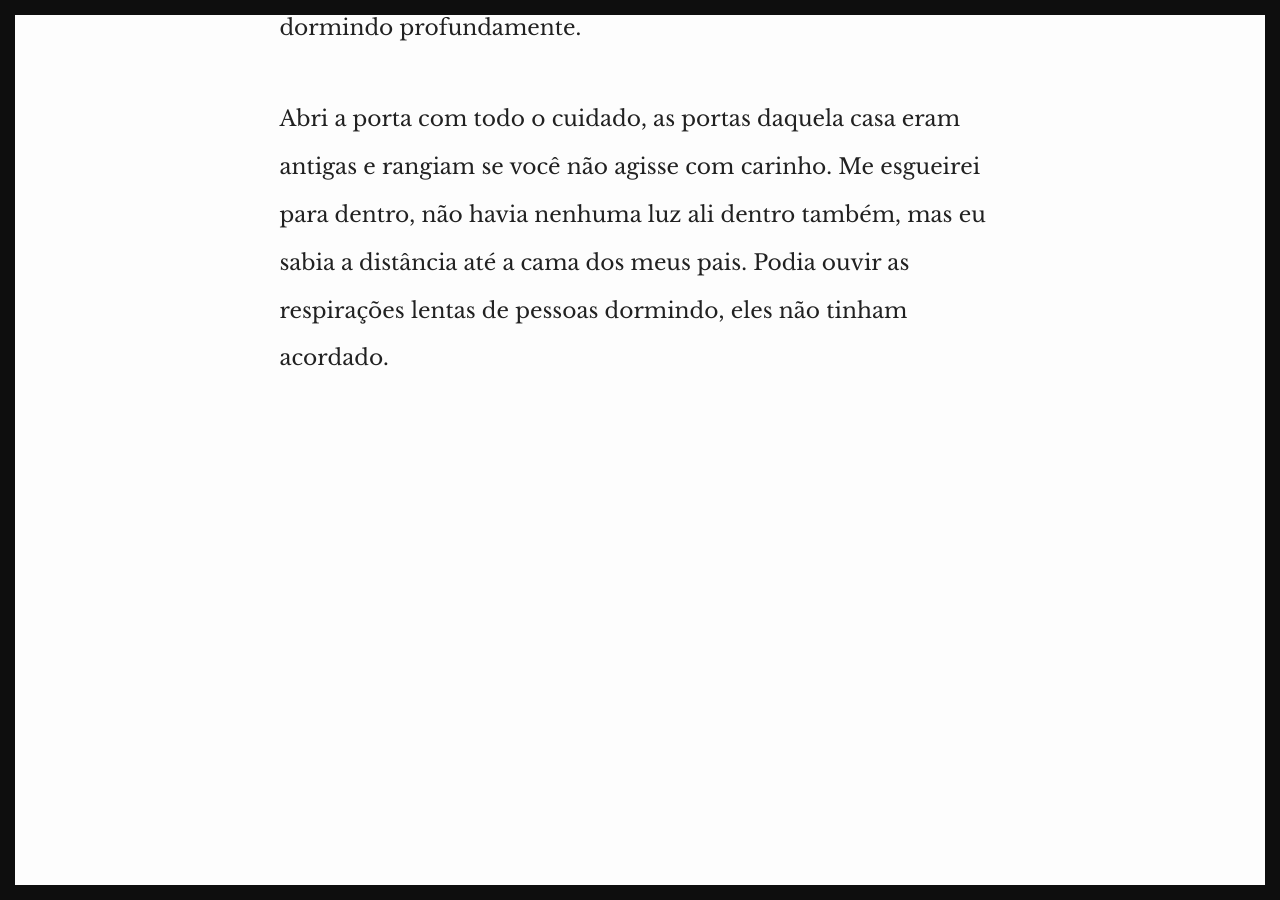
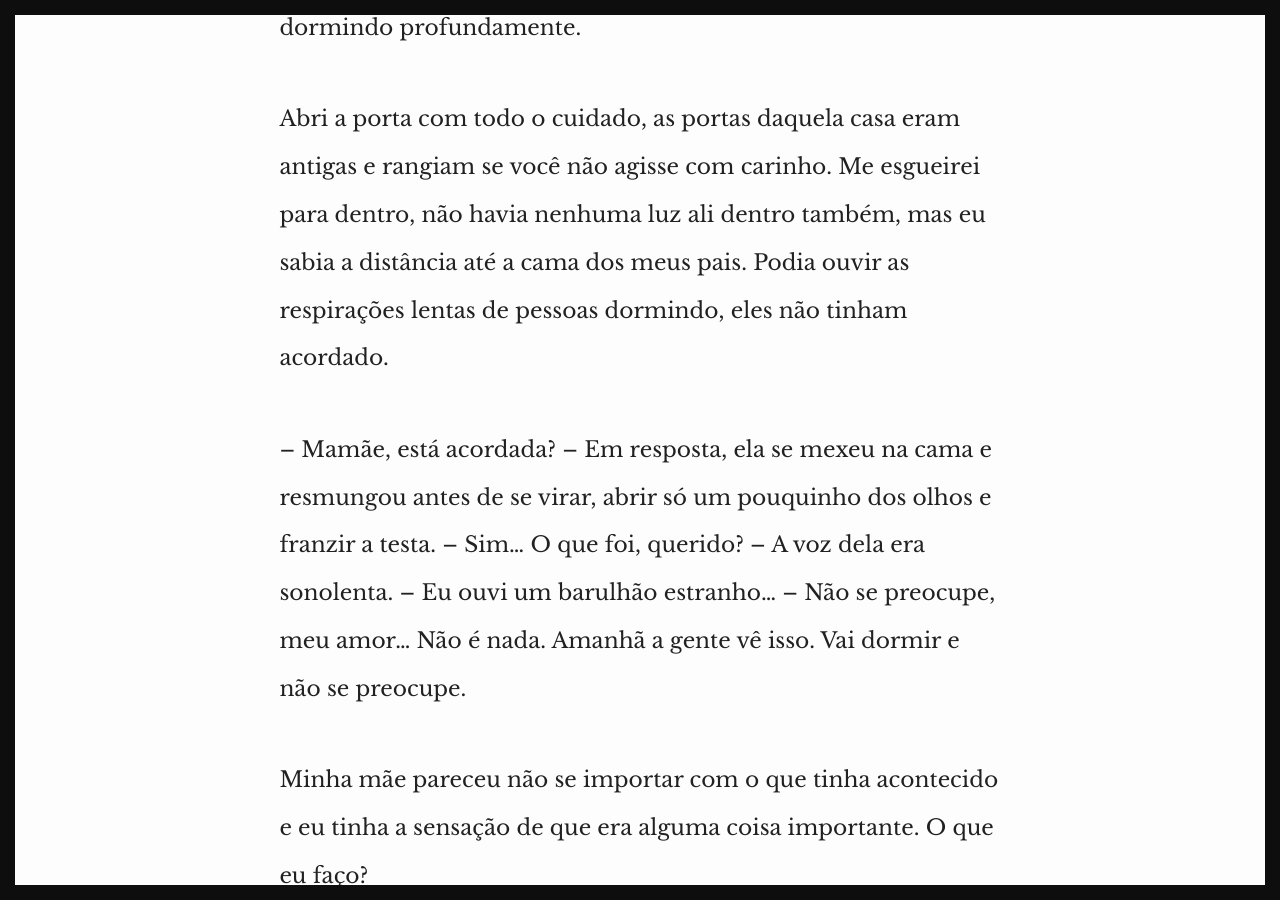
Before and after one commit to MRRaduan/book-interactive-fiction, a Jekyll site: the page built from _posts/2018-06-15-acordar-os-meus-pais.md, in a window 1280 px wide and 900 px high, scrolled down 1177 px. Built offline with Jekyll 4.4.1, drawn with Linux system fonts in a browser that asks for light colours; some web fonts are replaced.

```diff
--- a/_layouts/default.html
+++ b/_layouts/default.html
@@ -1,10 +1,11 @@
 <!DOCTYPE html>
 <html lang="{{ page.lang | default: site.lang | default: "pt-br" }}">
   <head>
-    <title>{% if page.title %} {{ page.title }} {% else %} {{ site.title }} {% endif %}</title>
     <meta charset="utf-8">
     <meta http-equiv="X-UA-Compatible" content="IE=edge">
     <meta name="viewport" content="width=device-width, initial-scale=1">
+    <meta name="theme-color" content="#191919">
+    <title>{% if page.title %} {{ page.title }} {% else %} {{ site.title }} {% endif %}</title>
     <link rel="stylesheet" href="{{ "/assets/main.css" | prepend: site.baseurl }}">
   </head>
   <body>
--- a/_posts/2018-06-15-acordar-os-meus-pais.md
+++ b/_posts/2018-06-15-acordar-os-meus-pais.md
@@ -13,8 +13,26 @@ categories: jekyll update
 ## {{ page.chapter }}
 # {{ page.title }}
 
-Eu estava acordado demais para simplesmente ignorar aquele barulho enorme, mas era perigoso demais sair andando lá fora sozinho. Escorreguei para fora da cama, coloquei meus chinelos e fui devagarinho pela casa, abrindo tudo com cuidado, se tivesse alguém lá fora, não queria que me escutassem.
+Eu estava acordado demais para simplesmente ignorar aquele barulho enorme, mas era perigoso
+demais sair andando lá fora sozinho. Escorreguei para fora da cama, coloquei meus chinelos e fui
+devagarinho pela casa, abrindo tudo com cuidado, se tivesse alguém lá fora, não queria que me
+escutassem.
 
-Saí para o corredor, no escuro. Com uma mão apoiando na parede eu fui dando passos lentos, pela parede eu sabia quando chegava em algum cômodo. A segunda porta na direita era o quarto dos meus pais, parei. Talvez eles estivessem acordados, igualmente alertados pelo barulho, mas talvez estivessem dormindo profundamente.
+Saí para o corredor, no escuro. Com uma mão apoiando na parede eu fui dando passos lentos, pela
+parede eu sabia quando chegava em algum cômodo. A segunda porta na direita era o quarto dos meus
+pais, parei. Talvez eles estivessem acordados, igualmente alertados pelo barulho, mas talvez estivessem dormindo profundamente.
 
-Abri a porta com todo o cuidado, as portas daquela casa eram antigas e rangiam se você não agisse com carinho. Me esgueirei para dentro, não havia nenhuma luz ali dentro também, mas eu sabia a distância até a cama dos meus pais. Podia ouvir as respirações lentas de pessoas dormindo, eles não tinham acordado.
+Abri a porta com todo o cuidado, as portas daquela casa eram antigas e rangiam se você não agisse
+com carinho. Me esgueirei para dentro, não havia nenhuma luz ali dentro também, mas eu sabia a
+distância até a cama dos meus pais. Podia ouvir as respirações lentas de pessoas dormindo, eles não
+tinham acordado.
+
+– Mamãe, está acordada? – Em resposta, ela se mexeu na cama e resmungou antes de se virar, abrir
+só um pouquinho dos olhos e franzir a testa.
+– Sim... O que foi, querido? – A voz dela era sonolenta.
+– Eu ouvi um barulhão estranho...
+– Não se preocupe, meu amor... Não é nada. Amanhã a gente vê isso. Vai dormir e não se
+preocupe.
+
+Minha mãe pareceu não se importar com o que tinha acontecido e eu tinha a sensação de que era
+alguma coisa importante. O que eu faço?
```
Also changed, not shown: _posts/2018-06-15-dar-uma-espiada.md (added, +34 -0 lines), _posts/2018-06-15-voltar-a-dormir.md (deleted, +0 -22 lines), index.md (+1 -3 lines).
